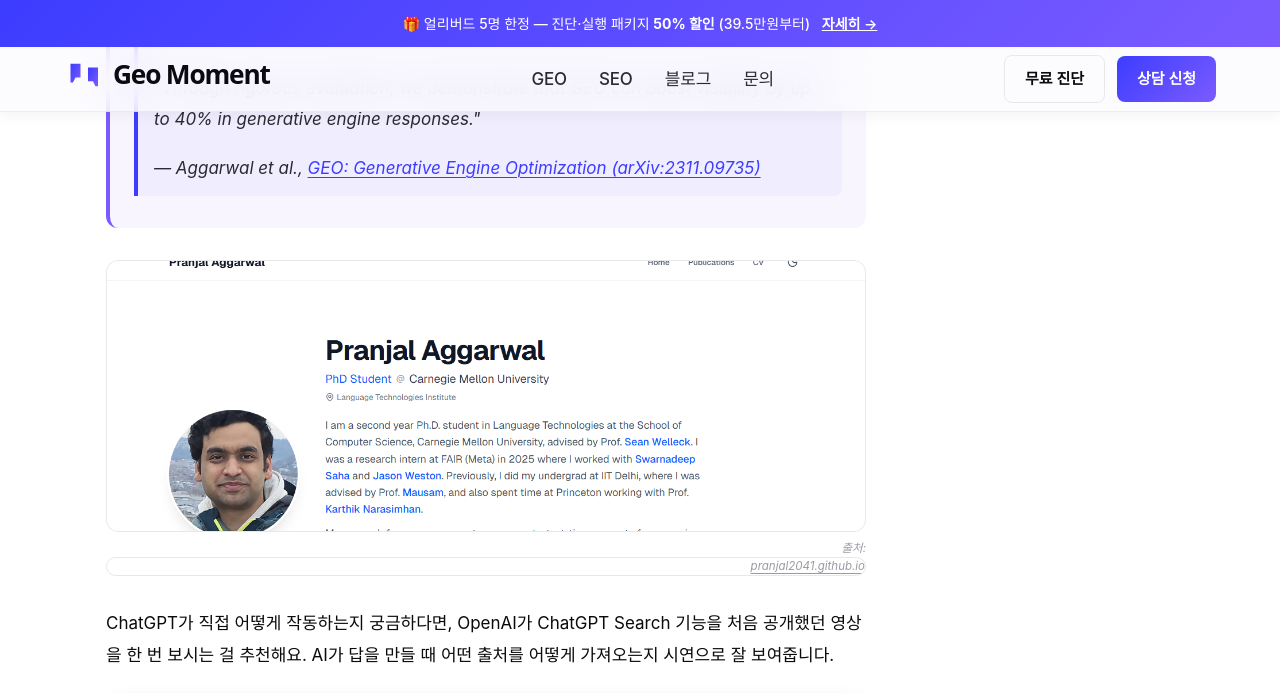
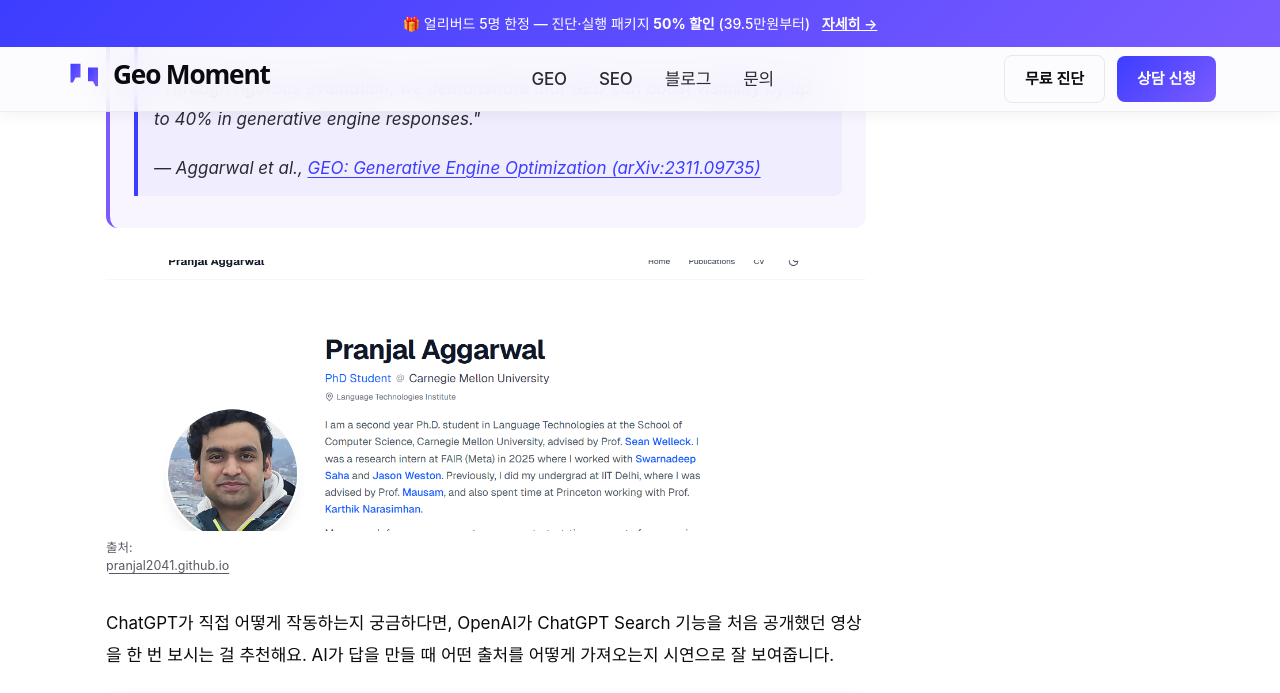
Before and after one commit to 80tt080997-ctrl/geomoment-site, a Jekyll site: the page built from _posts/2026-05-12-geo-introduction.md, in a window 1280 px wide and 1400 px high, scrolled down 2078 px. Shown: the top 693 px of the window. Built offline with Jekyll 4.4.1, drawn with Linux system fonts in a browser that asks for light colours; some web fonts are replaced; grey boxes are pictures that could not be loaded.

Commit message:
Fix source caption box look + sticky TOC alignment
- Source caption: drop the 1px border + italic + right-align combo
  that read as a "thin empty box" in the screenshot. Just plain
  left-aligned text now: "출처: ..." in 12.5px dark gray on a clean
  background.
- Author figure border removed (image was already in a rounded
  container; the extra border was redundant).
- Sticky TOC: .post-sidebar didn't have explicit grid-item self
  alignment, so CSS grid was stretching it to the row height —
  killing sticky positioning in some layouts. Added
  align-self: start; height: max-content; and the -webkit-sticky
  fallback. TOC will now follow scroll.

```diff
--- a/_posts/2026-05-12-geo-introduction.md
+++ b/_posts/2026-05-12-geo-introduction.md
@@ -135,12 +135,12 @@
 .post-body .gm-i3__chip,
 .post-body .gm-i3__chip * { color: #FFFFFF; }
 
-/* --- Author figure (image-only + 1-line source caption) --- */
+/* --- Author figure (image-only + 1-line source caption, no box) --- */
 .author-figure { margin: 14px 0 0; }
-.author-figure a { display: block; border-radius: 12px; overflow: hidden; border: 1px solid #E8E8EA; transition: transform 0.15s, box-shadow 0.15s; }
+.author-figure a { display: block; border-radius: 12px; overflow: hidden; transition: transform 0.15s, box-shadow 0.15s; }
 .author-figure a:hover { transform: translateY(-1px); box-shadow: 0 8px 24px rgba(11,11,15,0.10); }
 .author-figure img { width: 100%; height: auto; display: block; }
-.author-figure figcaption { margin: 8px 0 0; font-size: 11.5px; color: #9A9AA3; line-height: 1.5; text-align: right; font-style: italic; }
+.author-figure figcaption { margin: 8px 0 0; padding: 0; background: transparent; border: none; font-size: 12.5px; color: #5A5A66; line-height: 1.5; text-align: left; font-style: normal; }
 .author-figure figcaption a { color: inherit; text-decoration: underline; }
 
 /* --- Responsive --- */
--- a/assets/css/blog.css
+++ b/assets/css/blog.css
@@ -393,8 +393,13 @@
 
 .post-main { min-width: 0; }
 
-.post-sidebar { position: relative; }
+.post-sidebar {
+  position: relative;
+  align-self: start;     /* grid item must self-align to start for sticky */
+  height: max-content;   /* avoid grid-stretch which kills sticky */
+}
 .post-toc {
+  position: -webkit-sticky;
   position: sticky;
   top: 120px;
   padding: var(--sp-5) 0 0 var(--sp-4);
```
